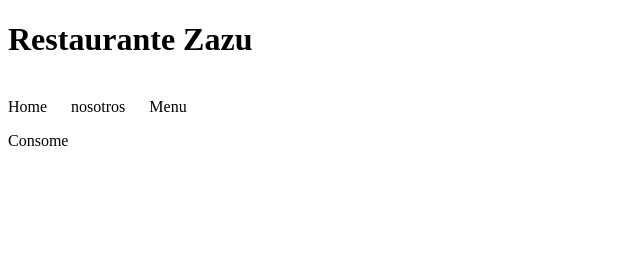
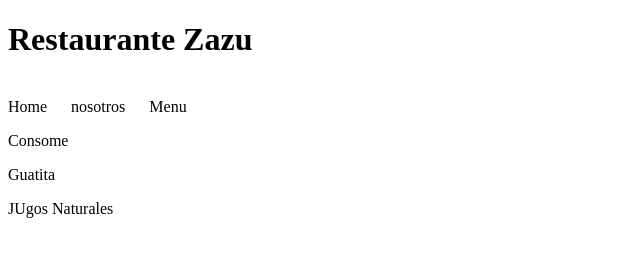
Before and after one commit to karmedaris/restaurate, a plain HTML site: page menu.html in a window 1280 px wide. Shown: the whole page, without its empty margins (0-640 px from the left). Drawn offline with Linux system fonts and the light colour scheme.

Commit message:
cambio menu

```diff
--- a/menu.html
+++ b/menu.html
@@ -42,6 +42,8 @@
     </nav>
     <div>
         <p>Consome </p>
+        <p>Guatita</p>
+        <p>JUgos Naturales </p>
     </div>
 </body>
 </html>
```
